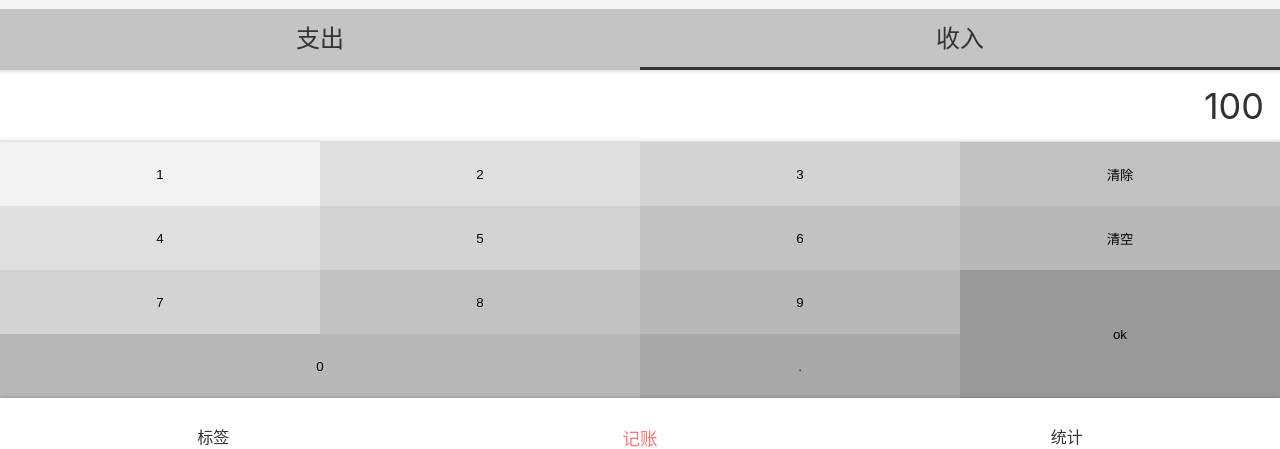
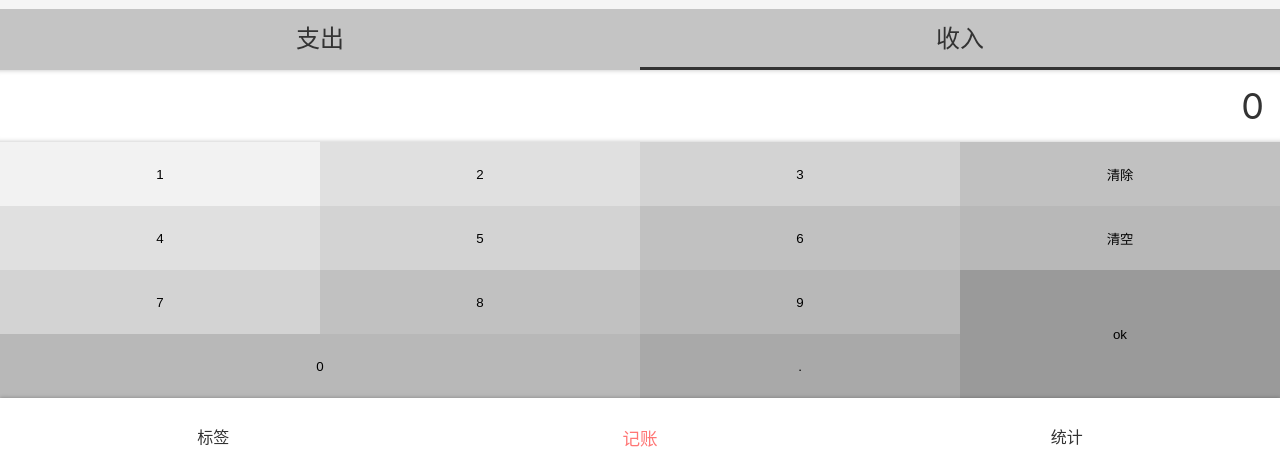
Before and after one commit to ylm3112370004/mm-money, a React app: page /#/money in a window 1280 px wide. Shown: the part 349-798 px from the top of the page. Built offline with nearby package versions, Linux system fonts and the light colour scheme.

Commit message:
数字面板实现

```diff
--- a/src/views/Money.tsx
+++ b/src/views/Money.tsx
@@ -17,25 +17,7 @@
       <TagsSection></TagsSection>
       <NoteSection></NoteSection>
       <CategorySection></CategorySection>
-      <NumberPadSection>
-        <div className="output">100</div>
-        <div className="pad clearfix">
-          <button>1</button>
-          <button>2</button>
-          <button>3</button>
-          <button>清除</button>
-          <button>4</button>
-          <button>5</button>
-          <button>6</button>
-          <button>清空</button>
-          <button>7</button>
-          <button>8</button>
-          <button>9</button>
-          <button className="ok">ok</button>
-          <button className="zero">0</button>
-          <button className="dot">.</button>
-        </div>
-      </NumberPadSection>
+      <NumberPadSection></NumberPadSection>
     </MyLayout>
   );
 }
--- a/src/views/money/NumberPadSection.tsx
+++ b/src/views/money/NumberPadSection.tsx
@@ -1,6 +1,7 @@
+import React, { useState } from 'react';
 import styled from 'styled-components';
 
-const NumberPadSection = styled.section`
+const Wrapper = styled.section`
 > .output {
   background: #fff;
   font-size: 36px;
@@ -59,6 +60,78 @@
 }
 `
 
+const NumberPadSection: React.FC = () => {
+  const [output, setOutput] = useState<string>('0')
+  const _setOutput = (output: string) => {
+    if(output.length > 16) {
+      output = output.slice(0, 16)
+    } else if(output.length === 0) {
+      output = '0'
+    }
+    setOutput(output)
+  }
+  const onClickButtonWrapper = (e: React.MouseEvent) => {
+    const text = (e.target as HTMLButtonElement).textContent
+    if(text === null) { return }
+    if(text) {
+      switch(text) {
+        case '0':
+        case '1':
+        case '2':
+        case '3':
+        case '4':
+        case '5':
+        case '6':
+        case '7':
+        case '8':
+        case '9':
+          if(output === "0") {
+            _setOutput(text)
+          } else {
+            _setOutput(output + text)
+          }
+          break;
+        case '.':
+          if(output.indexOf(".") >= 0) { break }
+          _setOutput(output + ".")
+          break;
+        case '清除':
+          if(output.length === 1) {
+            _setOutput("")
+          } else {
+            _setOutput(output.slice(0, -1))
+          }
+          break;
+        case '清空':
+          _setOutput("")
+          break;
+        case 'ok':
+          console.log('确认', output)
+          break;
+      }
+    }
+  }
+  return <Wrapper>
+    <div className="output">{output}</div>
+        <div className="pad clearfix" onClick={onClickButtonWrapper}>
+          <button>1</button>
+          <button>2</button>
+          <button>3</button>
+          <button>清除</button>
+          <button>4</button>
+          <button>5</button>
+          <button>6</button>
+          <button>清空</button>
+          <button>7</button>
+          <button>8</button>
+          <button>9</button>
+          <button className="ok">ok</button>
+          <button className="zero">0</button>
+          <button className="dot">.</button>
+        </div>
+  </Wrapper>
+}
+
 export {
   NumberPadSection
 }
```
